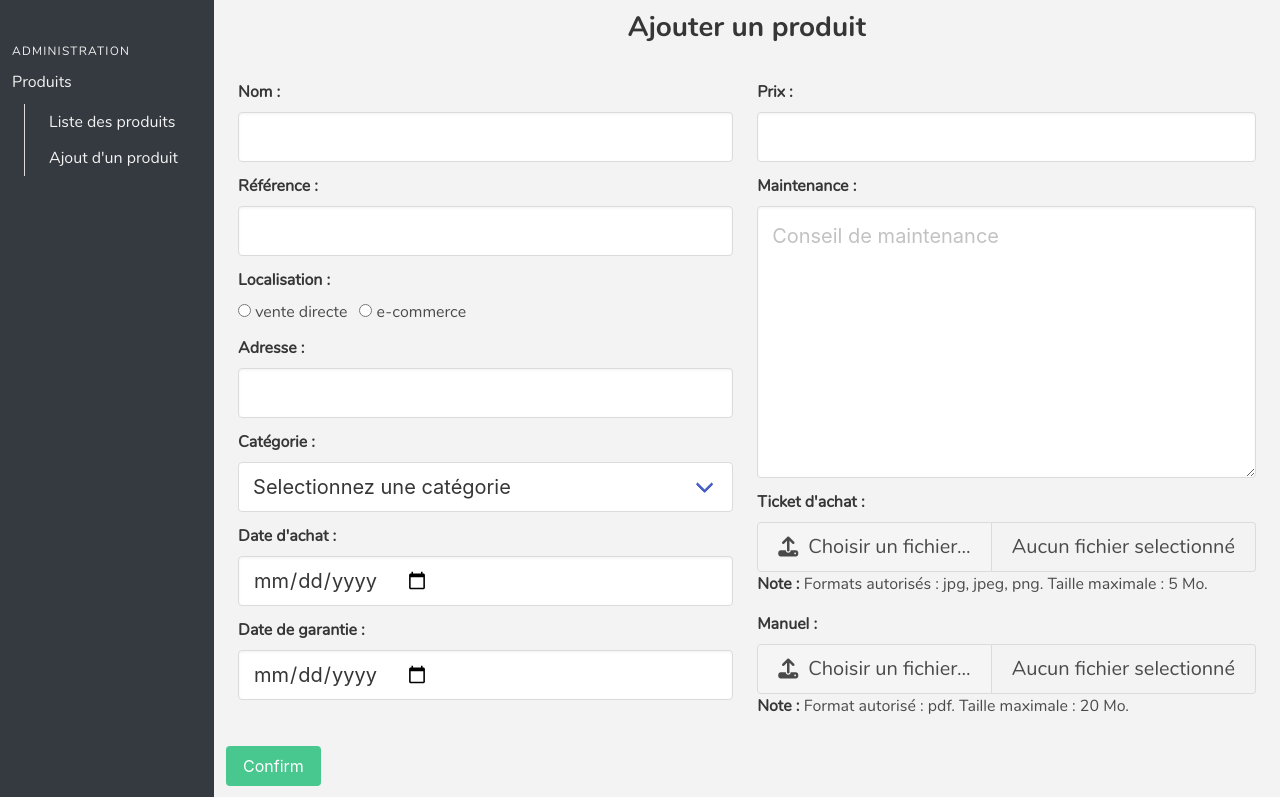
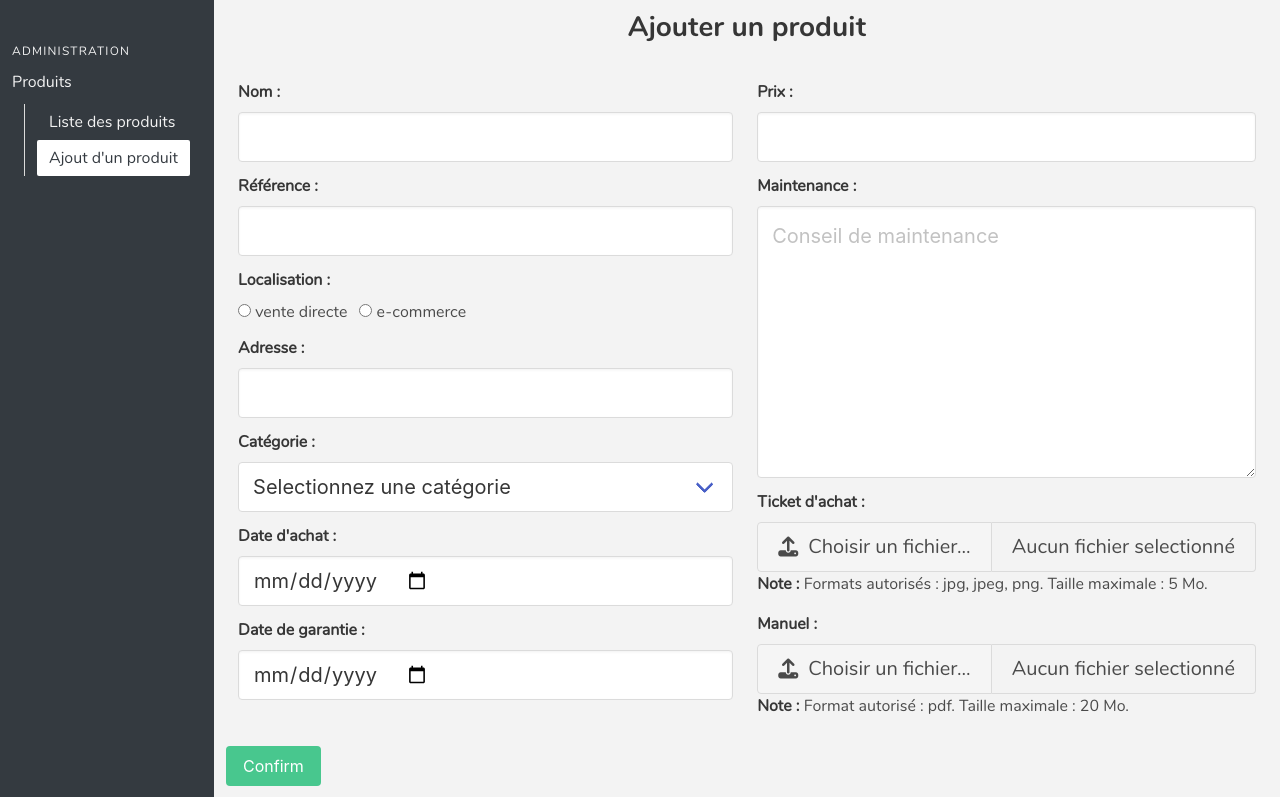
Before and after one commit to apgit33/Dashboard-Gestion-achat, a PHP site: page /edit.php in a window 1280 px wide. Shown: the part 57-854 px from the top of the page. Run offline with PHP 8.4, Linux system fonts and the light colour scheme; style sheets or scripts are compiled from the project's sources; some libraries are stand-ins or nearby versions.

Commit message:
Add menu activ
Ajout d'un suivis de la page actuelle au menu

```diff
--- a/css/default.scss
+++ b/css/default.scss
@@ -18,9 +18,10 @@
     $font-text :  'nunito-regular';
     $font-title : 'nunito-bold';
 
-    $color-primary :  rgb(52, 58, 64);
-    $color-secondary :#F3F3F3;
-    $color-white :    white;
+    $color-primary      :   #343a40;
+    $color-secondary    :   #f3f3f3;
+    $color-white        :   white;
+    $color-red          :   red;
 
     // -----------------
     // Classes générales
@@ -38,12 +39,7 @@
         font-family: $font-text;
         background-color: $color-secondary;
     }
-    .h-100s {
-        min-height: 100vh;
-    }
-    h2 {
-        font-family: $font-title;
-    }
+    h2 {font-family: $font-title;}
     .m-0{margin: 0!important;}
     .p-0{padding: 0;}
     // -----------------
@@ -52,9 +48,7 @@
     #c_parent_login {
         height: 100vh;
         .c_login {
-            // position: relative;
             box-shadow: 0 0 20px 0 rgba(0, 0, 0, 0.2), 0 5px 5px 0 rgba(0, 0, 0, 0.24);
-
             #f_login {
                 input {
                     font-family: $font-text;
@@ -77,10 +71,7 @@
 #side_bar {
     background-color: $color-primary;
     padding-top: 30px;
-    // height: 100vh;
-    // padding-right: 0;
     .menu,.menu-label, li>a {
-        // margin-top: 12px;
         color: $color-secondary;
     }
     li>a:hover {
@@ -92,25 +83,15 @@
     }
     .content {
         min-height: calc(100vh - 81px);
-        // position: relative;
-        // background-color: rgb(243, 243, 243);
     }
     .footerp {
-        // height: 100px !important;
-        // bottom: -30px;
         left: 50%;
-        // position: fixed;
-        // right: 0;
-        background-color: rgb(255, 255, 255);
-
     }
 
     textarea {
         height: 272px !important;
     }
-    .verif {
-        color: red;
-    }
+    .verif {color: $color-red;}
 
 
 // Modal suppression
@@ -144,7 +125,6 @@
         margin-left: 0;
     }
 
-
     .pagination {
         margin: auto;
         width: 25%;
@@ -152,7 +132,10 @@
     .menu_connection {
         display: none;
     }
-
+    .menu_actif {
+        background-color: $color-white;
+        color: $color-primary!important;
+    }
 @media screen and (max-width:1216.8896px) {
     .logo {display: none;}
     .navbar-burger {display: block;}
--- a/js/main.js
+++ b/js/main.js
@@ -10,7 +10,23 @@ for (let burger of burgers) {
         //on récupère l'élement du target
         const $target = document.getElementById(target);
 
+        //on toggle la classe is-active au burger
         this.classList.toggle('is-active');
+        //on toggle la classe animated au target du burger (menu)
         $target.classList.toggle('animated');
     })
 }
+
+//on récupère l'url actuelle qu'on split au caractere ?
+const url = document.location.href.split( "?" );
+//on selectionne le 1er élément splité
+const currentPage = url[0];
+//on récupère tous les liens du menu
+const menuLinks = document.getElementsByClassName("menu_link");
+
+//pour chaque lien on check si href est égal à la page courante et si oui on active la classe menu_actif
+for (let menuLink of menuLinks) {
+    if (currentPage === menuLink.href) {
+        menuLink.classList.toggle("menu_actif");
+    }
+}
--- a/templates/header.html
+++ b/templates/header.html
@@ -3,7 +3,6 @@
     <meta name="viewport" content="width=device-width, initial-scale=1.0">
     <link rel="icon" href="favicon.ico" />
     <title>Gestion d'achat</title>
-    <link rel="stylesheet" href="css/test.css">
     <link rel="stylesheet" href="https://cdn.jsdelivr.net/npm/bulma@0.9.0/css/bulma.min.css">
     <link rel="stylesheet" href="css/default.css">
 </head>
--- a/templates/side_bar.html
+++ b/templates/side_bar.html
@@ -8,8 +8,8 @@
         <ul class='menu-list'>
             <li>Produits
                 <ul>
-                    <li><a href='produit.php'>Liste des produits</a></li>
-                    <li><a href='edit.php'>Ajout d'un produit</a></li>
+                    <li><a href='produit.php' class="menu_link">Liste des produits</a></li>
+                    <li><a href='edit.php' class="menu_link">Ajout d'un produit</a></li>
                 </ul>
             </li>
         </ul>
```
